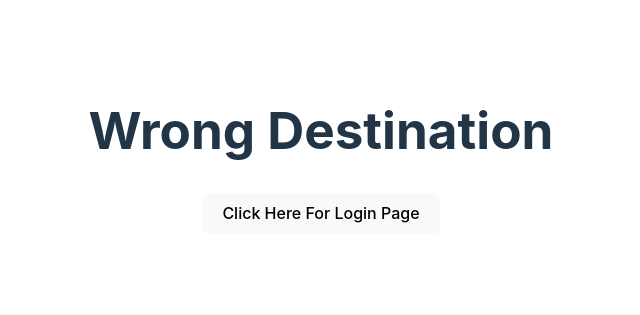
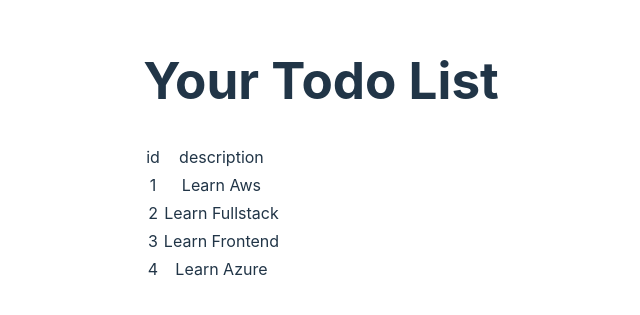
Before and after one commit to kfozla/React-Todo-App, a React (Vite) app: page /todos in a window 1280 px wide. Shown: the part 249-564 px from the top of the page, without its empty margins (319-959 px from the left). Built offline with nearby package versions, Linux system fonts and the light colour scheme.

Commit message:
added list todos

```diff
--- a/src/components/todo/TodoApp.jsx
+++ b/src/components/todo/TodoApp.jsx
@@ -22,6 +22,7 @@
             element={<WelcomeCompnent />}
           ></Route>
           <Route path="*" element={<ErrorComponent />}></Route>
+          <Route path="/todos" element={<ListTodo />}></Route>
         </Routes>
       </BrowserRouter>
     </div>
@@ -116,3 +117,32 @@
     </div>
   );
 }
+function ListTodo() {
+  const todos = [
+    { id: 1, description: "Learn Aws" },
+    { id: 2, description: "Learn Fullstack" },
+    { id: 3, description: "Learn Frontend" },
+    { id: 4, description: "Learn Azure" },
+  ];
+  return (
+    <div className="ListTodoComponent">
+      <h1>Your Todo List</h1>
+      <table>
+        <thead>
+          <tr>
+            <td>id</td>
+            <td>description</td>
+          </tr>
+        </thead>
+        <tbody>
+          {todos.map((todo) => (
+            <tr>
+              <td>{todo.id}</td>
+              <td>{todo.description}</td>
+            </tr>
+          ))}
+        </tbody>
+      </table>
+    </div>
+  );
+}
```
Also changed, not shown: src/components/ui/table.jsx (added, +83 -0 lines).
